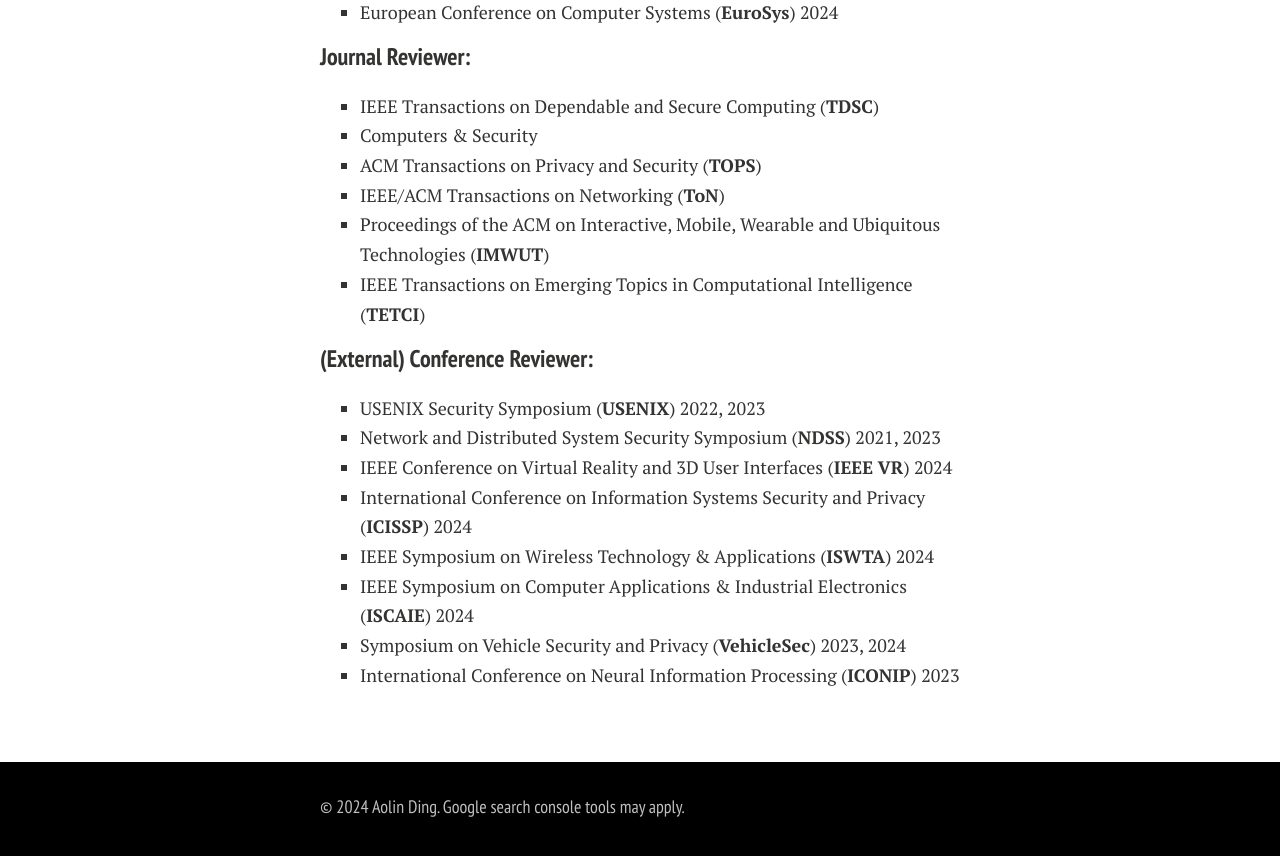
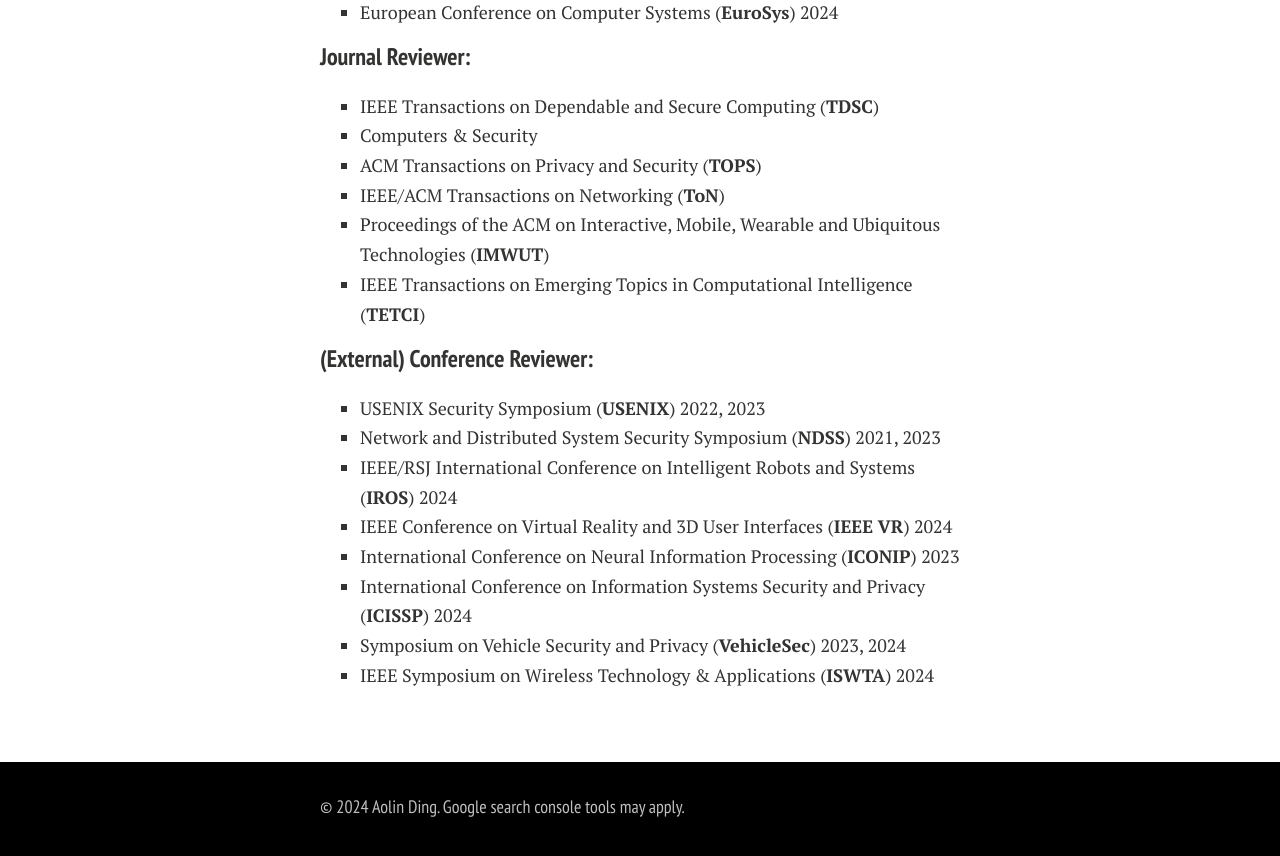
Before and after one commit to aolind/aolind.github.io, a Jekyll site: the page built from services.md, in a window 1280 px wide and 900 px high, scrolled down 577 px. Shown: the top 856 px of the window. Built offline with Jekyll 4.4.1, drawn with Linux system fonts in a browser that asks for light colours; nearby versions of some CDN libraries; comment, search, counter and statistics services are not loaded; a style sheet for code colours, icons or effects is not loaded.

Commit message:
Update services

```diff
--- a/services.md
+++ b/services.md
@@ -25,13 +25,12 @@ title: Professional Services
 - Proceedings of the ACM on Interactive, Mobile, Wearable and Ubiquitous Technologies (**IMWUT**)
 - IEEE Transactions on Emerging Topics in Computational Intelligence (**TETCI**)
 
-
 ### (External) Conference Reviewer:
 - USENIX Security Symposium (**USENIX**) 2022, 2023
 - Network and Distributed System Security Symposium (**NDSS**) 2021, 2023
+- IEEE/RSJ International Conference on Intelligent Robots and Systems (**IROS**) 2024
 - IEEE Conference on Virtual Reality and 3D User Interfaces (**IEEE VR**) 2024
+- International Conference on Neural Information Processing (**ICONIP**) 2023
 - International Conference on Information Systems Security and Privacy (**ICISSP**) 2024
+- Symposium on Vehicle Security and Privacy (**VehicleSec**) 2023, 2024
 - IEEE Symposium on Wireless Technology & Applications (**ISWTA**) 2024
-- IEEE Symposium on Computer Applications & Industrial Electronics (**ISCAIE**) 2024
-- Symposium on Vehicle Security and Privacy (**VehicleSec**) 2023, 2024
-- International Conference on Neural Information Processing (**ICONIP**) 2023
```
